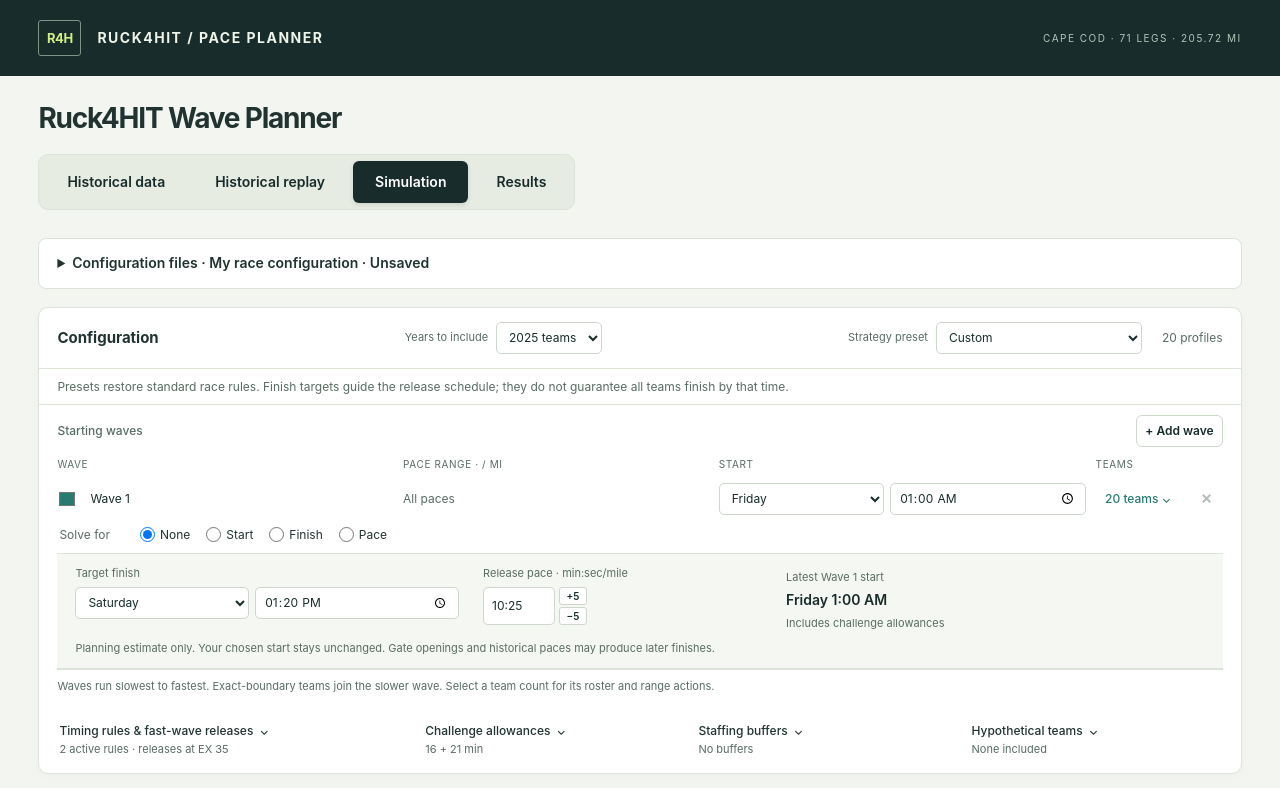
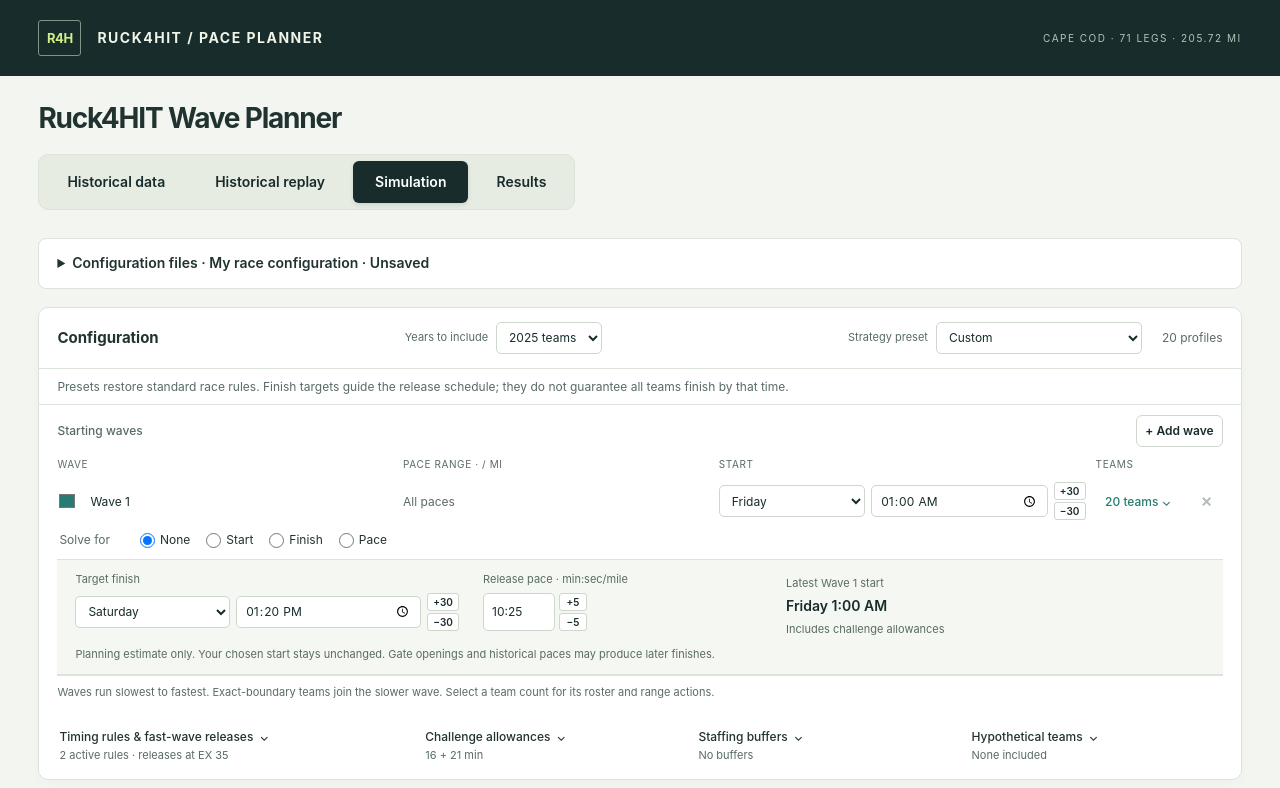
Before and after one commit to mhornmclane/WavePlanner, a React (Vite) app: page / in a window 1280 px wide. Shown: the top 788 px of the page. Built offline with nearby package versions, Linux system fonts and the light colour scheme.

Commit message:
Add half-hour increment controls to timestamps

```diff
--- a/src/Inputs.tsx
+++ b/src/Inputs.tsx
@@ -18,6 +18,10 @@ export function TimeInput({label, value, onChange, calculated = false, invalid =
       const [h,m]=e.target.value.split(":").map(Number);
       onChange(e.target.value ? day*86400+h*3600+m*60 : NaN);
     }}/>
+    <div className="time-step-buttons">
+      <button type="button" aria-label={`Increase ${label} by 30 minutes`} title="Increase time by 30 minutes" disabled={!Number.isFinite(value)} onClick={()=>onChange(value + 30*60)}>+30</button>
+      <button type="button" aria-label={`Decrease ${label} by 30 minutes`} title="Decrease time by 30 minutes" disabled={!Number.isFinite(value)} onClick={()=>onChange(value - 30*60)}>−30</button>
+    </div>
   </div>;
 }
 export function PaceInput({
--- a/src/compact-config.css
+++ b/src/compact-config.css
@@ -110,8 +110,9 @@
 
 .pace-stepper { display:flex; align-items:stretch; gap:4px; max-width:100%; }
 .pace-stepper > input { min-width:0; }
-.pace-step-buttons { display:flex; flex-direction:column; gap:2px; flex:0 0 28px; }
-.configuration-panel .pace-step-buttons button { padding:0 2px; min-height:18px; height:18px; font-size:10px; line-height:1; border-radius:3px; }
+.pace-step-buttons, .time-step-buttons { display:flex; flex-direction:column; gap:2px; flex:0 0 28px; }
+.time-step-buttons { flex-basis:32px; }
+.configuration-panel .pace-step-buttons button, .configuration-panel .time-step-buttons button { padding:0 2px; min-height:18px; height:18px; font-size:10px; line-height:1; border-radius:3px; }
 .configuration-panel .wave-range .field { flex-basis:90px; }
 .configuration-panel .wave-range .pace-input { flex:0 0 58px; }
-@media (pointer:coarse) { .configuration-panel .pace-step-buttons button { min-height:32px; height:32px; } }
+@media (pointer:coarse) { .configuration-panel .pace-step-buttons button, .configuration-panel .time-step-buttons button { min-height:32px; height:32px; } }
```
Also changed, not shown: tests/pace-steps.e2e.ts (+33 -0 lines).
